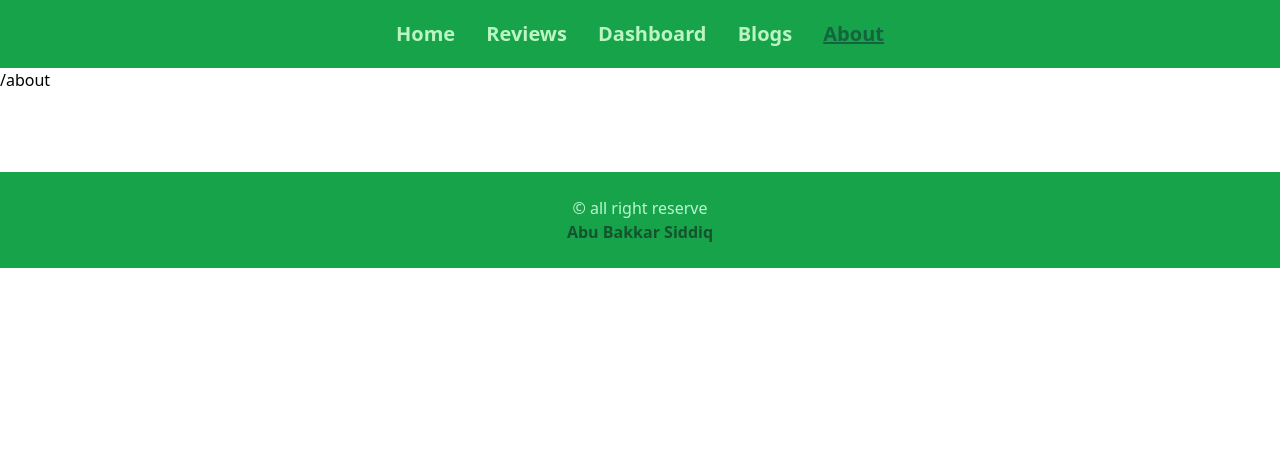
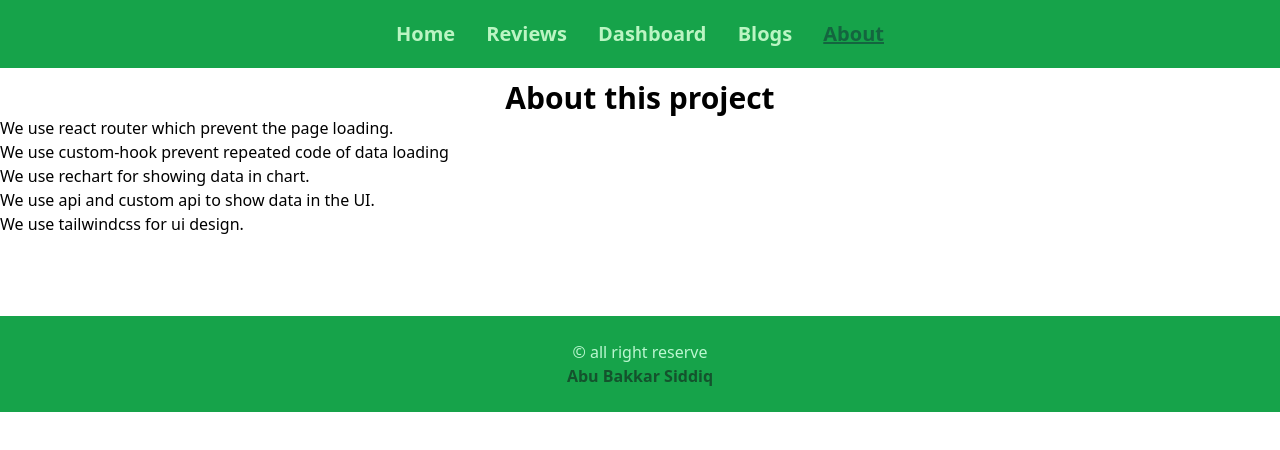
Before and after one commit to ab-siddiq/react-product-data-analysis, a React (Create React App) app: page /about in a window 1280 px wide. Shown: the top 450 px of the page. Built offline with nearby package versions, Linux system fonts and the light colour scheme.

Commit message:
update readme and about section

```diff
--- a/src/components/About/About.js
+++ b/src/components/About/About.js
@@ -3,7 +3,14 @@ import React from 'react';
 const About = () => {
     return (
         <div>
-            /about
+            <p className='font-bold text-3xl text-center mt-3'>About this project</p>
+            <ol className='list-decimal'>
+                <li>We use react router which prevent the page loading.</li>
+                <li>We use custom-hook prevent repeated code of data loading</li>
+                <li>We use rechart for showing data in chart.</li>
+                <li>We use api and custom api to show data in the UI.</li>
+                <li>We use tailwindcss for ui design.</li>
+            </ol>
         </div>
     );
 };
```
Also changed, not shown: 1 other file (tests, documents, lock files or other folders).
